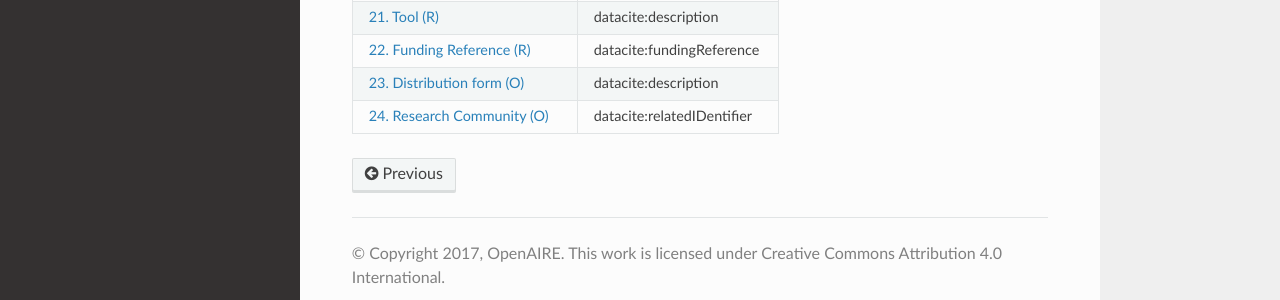
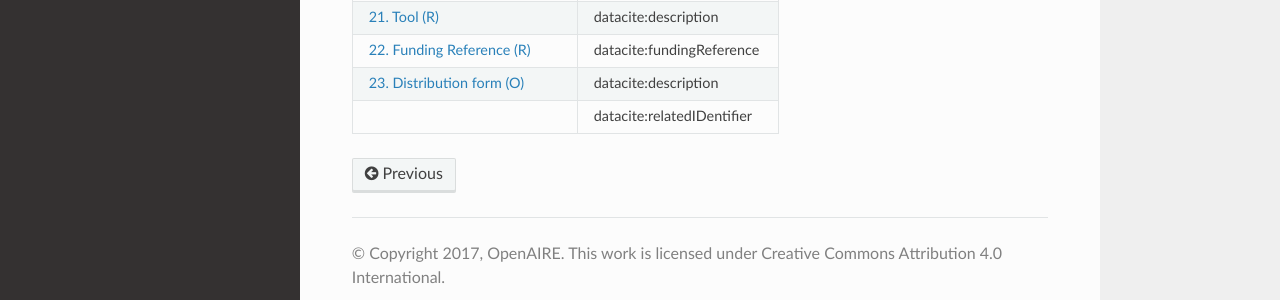
Before and after one commit to mirima2/software_guidelines, a Sphinx documentation site: the page built from docs/source/application_profile.rst, in a window 1280 px wide and 1296 px high. Shown: the part 949-1249 px from the top of the window. Built offline with Sphinx 7.4.7 and the Read the Docs theme 2.0.0, drawn with Linux system fonts in a browser that asks for light colours.

Commit message:
remove community field

```diff
--- a/docs/source/application_profile.rst
+++ b/docs/source/application_profile.rst
@@ -32,5 +32,5 @@ OpenAIRE-Field                           Metadata Element
 :ref:`oas:tool`                              datacite:description
 :ref:`datacite:fundingReference`             datacite:fundingReference
 :ref:`oas:distributionForm`                  datacite:description
-:ref:`oas:community`                         datacite:relatedIDentifier
+.. :ref:`oas:community`                         datacite:relatedIDentifier
 ======================================== =============================
```
